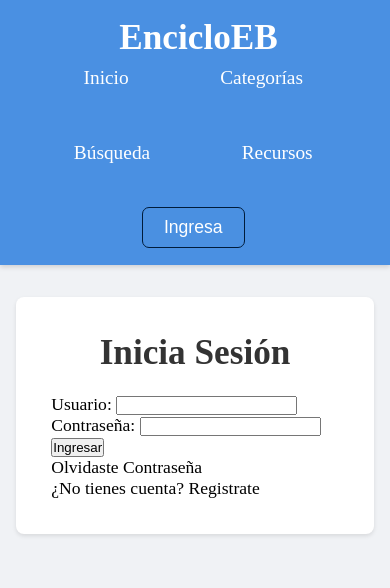
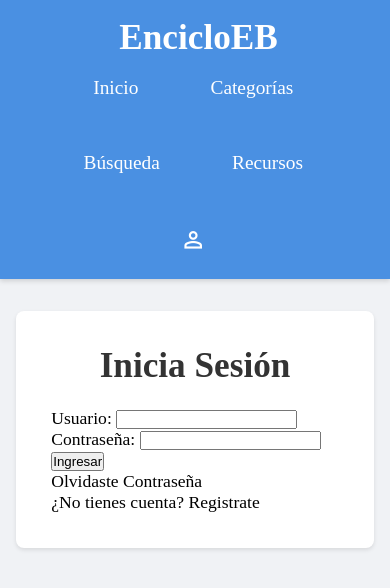
Before and after one commit to DonLuisM/proyecto_final_bootcamp, a plain HTML site: page pagina_equipos_biomed/pages/ingresa.html in a window 390 px wide. Drawn offline with nearby package versions, Linux system fonts and the light colour scheme.

Commit message:
updates_login_icon

```diff
--- a/pagina_equipos_biomed/css/styles.css
+++ b/pagina_equipos_biomed/css/styles.css
@@ -68,7 +68,7 @@ section h1 {
     transition: background-color 0.3s ease-in-out;
 }
 
-.nav_links a::after {
+.nav_links li a::after {
     content: '';
     position: absolute;
     left: 50%;
@@ -80,40 +80,34 @@ section h1 {
     transform: translateX(-50%);
 }
 
-.nav_links a:hover::after {
+.nav_links li a:hover::after {
     width: 90%;
 }
 
-.nav_links a:hover {
+.nav_links li a:hover {
     background-color: rgba(5, 72, 172, 0.7);
 }
 
-.nav_links button {
-    background-color: rgba(74, 144, 226, 0.7);
+.nav_links .login_button {
     color: white;
-    border: 1px solid #001c3b;
-    padding: 0.5em 1.2em;
-    border-radius: 7px;
-    font-size: 1em;
-    cursor: pointer;
-    transition: background-color 0.3s ease-in-out;
+    padding: 0.5em 0.5em;
+    text-decoration: none;
+    border-radius: 50%;
+    display: flex;
+    align-items: center;
+    justify-content: center;
+    transition: transform 0.2s ease-in-out, background-color 0.3s ease-in-out;
 }
 
-.nav_links button a {
-    color: white;
-    text-decoration: none;
-    font-weight: 500;
-    overflow: hidden;
+.nav_links .login_button:hover {
+    transform: scale(1.05);
+    background-color: rgba(5, 72, 172, 0.7);
 }
 
-.nav_links button a:hover {
-    text-decoration: none;
-    background: none;
+.nav_links .login_button .material-symbols-outlined {
+    font-size: 1.5em;
 }
 
-.nav_links button:hover {
-    background-color: rgba(5, 72, 172, 1);
-}
 
 @media (max-width: 900px) {
     .nav_bar {
@@ -126,6 +120,7 @@ section h1 {
         flex-direction: row;
         flex-wrap: wrap;
         justify-content: center;
+        margin-top: 0.6em;
     }
 
     .nav_bar nav ul li {
@@ -135,6 +130,14 @@ section h1 {
     section h1 {
         text-align: center;
         font-size: 2em;
+    }
+
+    .nav_links li a{
+        padding: 0.5em 0.5em;
+    }
+
+    .nav_links .login_button {
+        padding: 0.5em 0.5em;
     }
 }
 
@@ -177,7 +180,7 @@ section h1 {
     border-radius: 10px;
     min-height: 400px;
     overflow: hidden;
-    box-shadow: 0 3px 5px rgba(0,0,0,0.1);
+    box-shadow: 0 4px 6px rgba(0,0,0,0.1);
 }
 
 .card img {
--- a/pagina_equipos_biomed/pages/ingresa.html
+++ b/pagina_equipos_biomed/pages/ingresa.html
@@ -4,6 +4,8 @@
     <meta charset="UTF-8">
     <meta name="viewport" content="width=device-width, initial-scale=1.0">
     <title>Inicia Sesión</title>
+    <link rel="stylesheet"
+    href="https://fonts.googleapis.com/css2?family=Material+Symbols+Outlined:opsz,wght,FILL,GRAD@20..48,100..700,0..1,-50..200&icon_names=person"/>
     <link rel="stylesheet" href="../css/styles.css">
 </head>
 <body>
@@ -15,8 +17,9 @@
                 <li><a href="categorias.html">Categorías</a></li>
                 <li><a href="busqueda.html">Búsqueda</a></li>
                 <li><a href="recursos.html">Recursos</a></li>
-                <!-- <li><a href="ingresa.html">Ingresa</a></li> -->
-                <button><a href="ingresa.html">Ingresa</a></button>
+                <a href="ingresa.html" class="login_button">
+                    <span class="material-symbols-outlined">person</span>
+                </a>
             </ul>
         </nav>
     </header>
```
Also changed, not shown: pagina_equipos_biomed/index.html (+8 -4 lines), pagina_equipos_biomed/pages/busqueda.html (+5 -2 lines), pagina_equipos_biomed/pages/categorias.html (+5 -2 lines), pagina_equipos_biomed/pages/recursos.html (+5 -2 lines).
